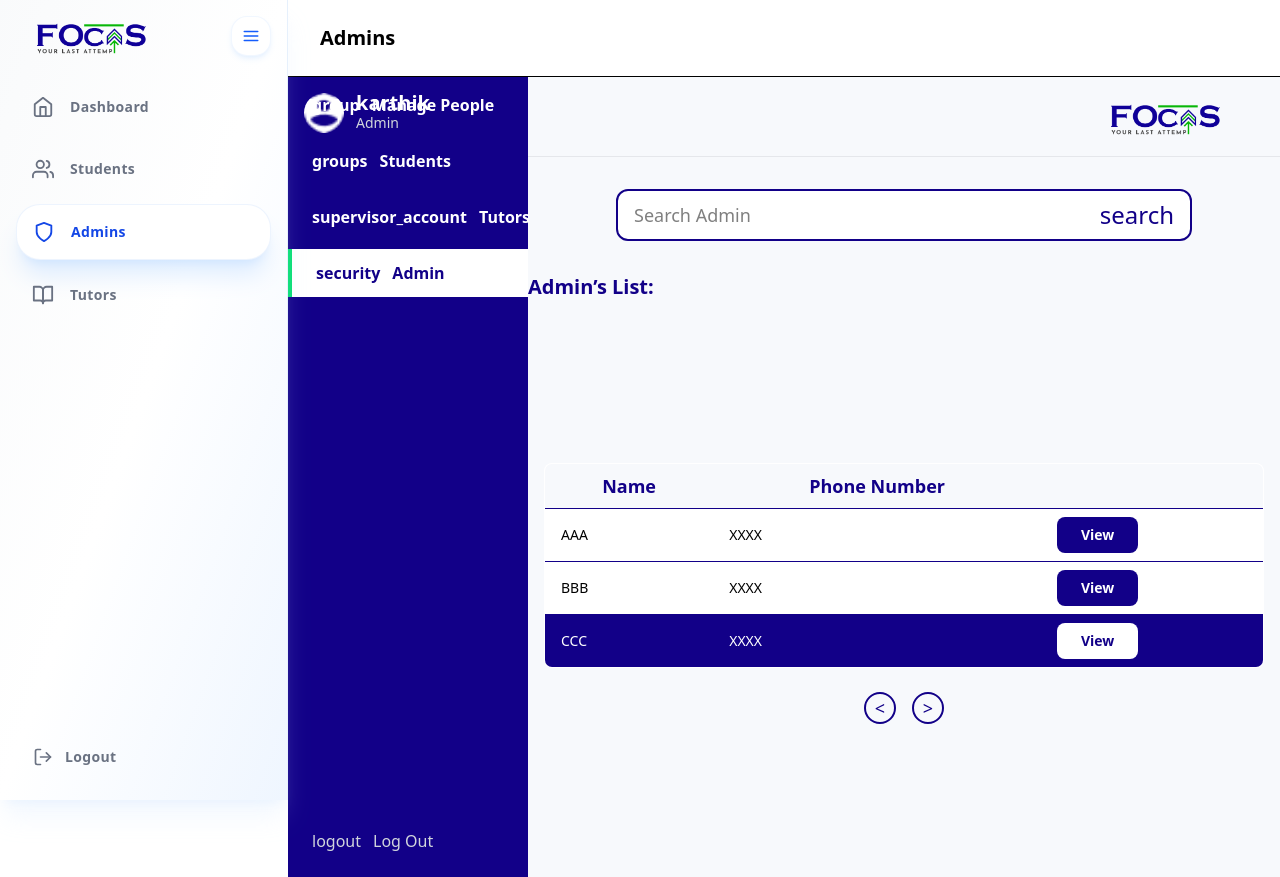
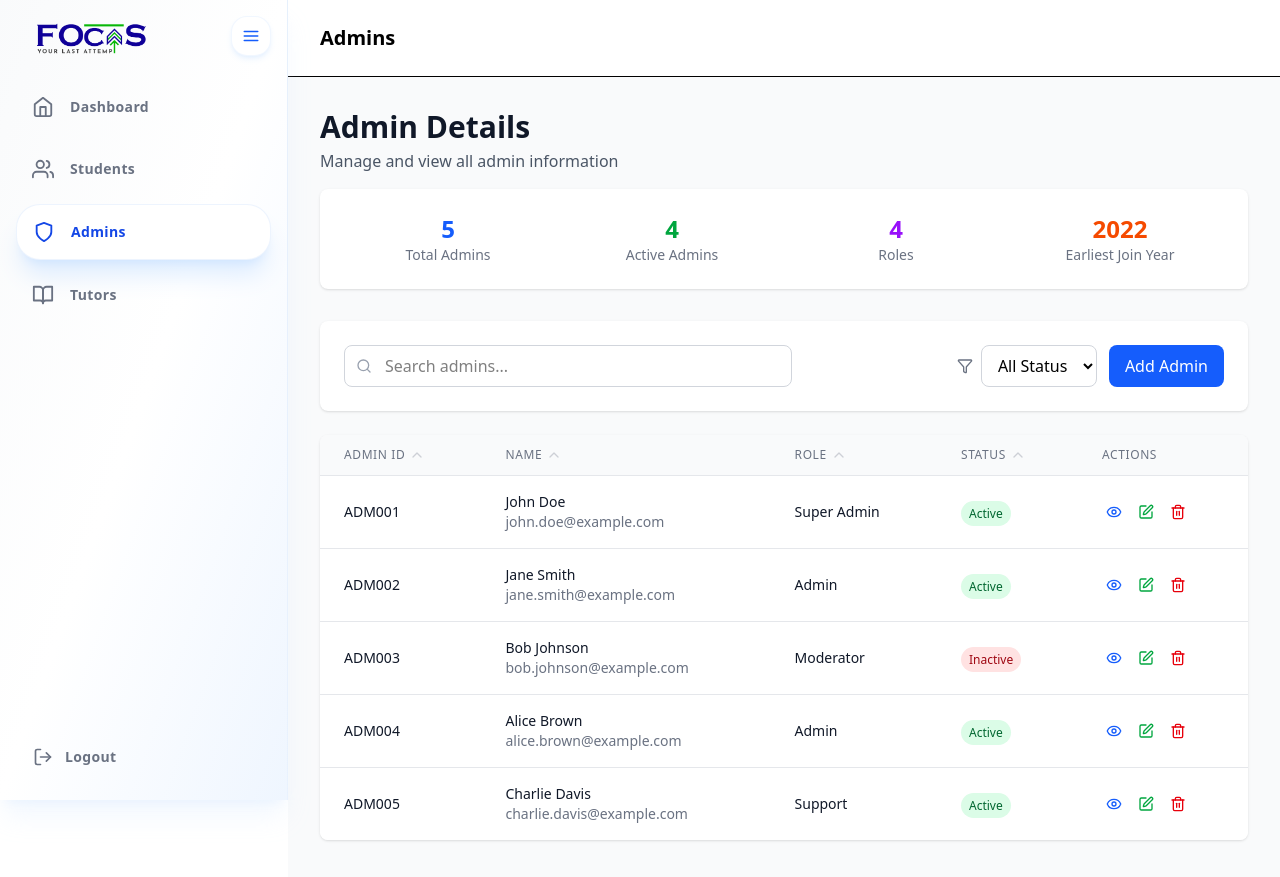
Before and after one commit to Focas-Production/Focas-Ai-Assistant-App-UI, a React (Vite) app: page /admin in a window 1280 px wide. Both pictures are taken after a click on the element "Admins". Built offline with nearby package versions, Linux system fonts and the light colour scheme.

Commit message:
added base for admindetails - admin

```diff
--- a/src/pages/admin/AdminDetails.tsx
+++ b/src/pages/admin/AdminDetails.tsx
@@ -1,101 +1,185 @@
-import React from 'react';
-import logo from '../../assets/logo.png';
-import adminIcon from '../../assets/admin.png';
-
-const AdminSidebar: React.FC = () => (
-  <div className="bg-[#120088] text-white w-60 h-screen flex flex-col justify-between fixed font-poppins">
-    {/* Top Profile */}
-    <div className="p-4 flex items-center gap-3">
-      <img src={adminIcon} alt="Admin" className="w-10 h-10 rounded-full" />
-      <div>
-        <p className="text-[20px] font-semibold leading-5">karthik</p>
-        <p className="text-sm text-gray-300">Admin</p>
-      </div>
-    </div>
-    {/* Navigation Menu */}
-    <nav className="flex flex-col gap-2 text-[16px] mt-[-600px]">
-      <a href="/admin/dashboard" className="flex items-center gap-3 px-6 py-3 font-semibold text-white hover:bg-[#100070]">
-        <span className="material-icons">group</span> Manage People
-      </a>
-      <a href="/admin/student-details" className="flex items-center gap-3 px-6 py-3 font-semibold text-white hover:bg-[#100070]">
-        <span className="material-icons">groups</span> Students
-      </a>
-      <a href="/admin/tutor-details" className="flex items-center gap-3 px-6 py-3 font-semibold text-white hover:bg-[#100070]">
-        <span className="material-icons">supervisor_account</span> Tutors
-      </a>
-      <a href="/admin/admin-details" className="flex items-center gap-3 px-6 py-3 font-semibold bg-white text-[#120088] border-l-4 border-green-400">
-        <span className="material-icons">security</span> Admin
-      </a>
-    </nav>
-    {/* Bottom Logout */}
-    <div className="mb-6 pl-6">
-      <button className="flex items-center gap-3 text-[16px] text-gray-300 hover:text-white">
-        <span className="material-icons">logout</span> Log Out
-      </button>
-    </div>
-  </div>
-);
+import React, { useState, useMemo } from 'react';
+import { Search, ChevronUp, ChevronDown, Eye, Edit, Trash2, Filter } from 'lucide-react';
 
 const AdminDetails = () => {
-  const admins = [
-    { name: 'AAA', phone: 'XXXX' },
-    { name: 'BBB', phone: 'XXXX' },
-    { name: 'CCC', phone: 'XXXX' },
-  ];
+  const [admins, setAdmins] = useState([
+    { id: 1, name: "John Doe", email: "john.doe@example.com", adminId: "ADM001", role: "Super Admin", status: "Active", joinDate: "2022-01-10" },
+    { id: 2, name: "Jane Smith", email: "jane.smith@example.com", adminId: "ADM002", role: "Admin", status: "Active", joinDate: "2022-06-15" },
+    { id: 3, name: "Bob Johnson", email: "bob.johnson@example.com", adminId: "ADM003", role: "Moderator", status: "Inactive", joinDate: "2023-03-20" },
+    { id: 4, name: "Alice Brown", email: "alice.brown@example.com", adminId: "ADM004", role: "Admin", status: "Active", joinDate: "2023-09-01" },
+    { id: 5, name: "Charlie Davis", email: "charlie.davis@example.com", adminId: "ADM005", role: "Support", status: "Active", joinDate: "2024-01-15" },
+  ]);
+
+  const [searchTerm, setSearchTerm] = useState("");
+  const [sortConfig, setSortConfig] = useState({ key: null, direction: 'asc' });
+  const [filterStatus, setFilterStatus] = useState("All");
+
+  const handleSort = (key) => {
+    let direction = 'asc';
+    if (sortConfig.key === key && sortConfig.direction === 'asc') {
+      direction = 'desc';
+    }
+    setSortConfig({ key, direction });
+  };
+
+  const filteredAndSortedAdmins = useMemo(() => {
+    let filtered = admins.filter(admin => {
+      const matchesSearch = admin.name.toLowerCase().includes(searchTerm.toLowerCase()) ||
+        admin.email.toLowerCase().includes(searchTerm.toLowerCase()) ||
+        admin.adminId.toLowerCase().includes(searchTerm.toLowerCase()) ||
+        admin.role.toLowerCase().includes(searchTerm.toLowerCase());
+      const matchesStatus = filterStatus === "All" || admin.status === filterStatus;
+      return matchesSearch && matchesStatus;
+    });
+
+    if (sortConfig.key) {
+      filtered.sort((a, b) => {
+        if (a[sortConfig.key] < b[sortConfig.key]) return sortConfig.direction === 'asc' ? -1 : 1;
+        if (a[sortConfig.key] > b[sortConfig.key]) return sortConfig.direction === 'asc' ? 1 : -1;
+        return 0;
+      });
+    }
+
+    return filtered;
+  }, [admins, searchTerm, sortConfig, filterStatus]);
+
+  const getSortIcon = (columnName) => {
+    if (sortConfig.key !== columnName) {
+      return <ChevronUp className="w-4 h-4 opacity-30" />;
+    }
+    return sortConfig.direction === 'asc' ? <ChevronUp className="w-4 h-4" /> : <ChevronDown className="w-4 h-4" />;
+  };
+
+  const getStatusBadge = (status) => (
+    <span className={`px-2 py-1 rounded-full text-xs font-medium ${status === 'Active' ? 'bg-green-100 text-green-800' : 'bg-red-100 text-red-800'}`}>
+      {status}
+    </span>
+  );
+
   return (
-    <div className="flex h-screen bg-[#f7f9fc]">
-      <AdminSidebar />
-      <div className="flex-1 ml-60 flex flex-col relative">
+    <div className="p-8 bg-gray-50 min-h-screen">
+      <div className="max-w-7xl mx-auto">
         {/* Header */}
-        <div className="flex justify-end items-center h-20 px-10 border-b border-gray-200 bg-transparent">
-          <img src={logo} alt="FOCAS Logo" className="h-10 w-auto" />
+        <div className="mb-4">
+          <h2 className="text-3xl font-bold text-gray-900 mb-1">Admin Details</h2>
+          <p className="text-gray-600 mb-4">Manage and view all admin information</p>
         </div>
-        {/* Search Bar */}
-        <div className="flex justify-center mt-8">
-          <div className="w-full max-w-xl flex items-center border-2 border-[#120088] rounded-xl px-4 py-2 bg-white">
-            <input
-              type="text"
-              className="flex-1 outline-none border-none text-lg bg-transparent"
-              placeholder="Search Admin"
-            />
-            <span className="material-icons text-[#120088] text-2xl ml-2">search</span>
+
+        {/* Summary Stats */}
+        <div className="mb-8 bg-white rounded-lg shadow-sm p-6">
+          <div className="grid grid-cols-1 md:grid-cols-4 gap-4 text-center">
+            <div>
+              <div className="text-2xl font-bold text-blue-600">{admins.length}</div>
+              <div className="text-sm text-gray-500">Total Admins</div>
+            </div>
+            <div>
+              <div className="text-2xl font-bold text-green-600">{admins.filter(a => a.status === 'Active').length}</div>
+              <div className="text-sm text-gray-500">Active Admins</div>
+            </div>
+            <div>
+              <div className="text-2xl font-bold text-purple-600">{new Set(admins.map(a => a.role)).size}</div>
+              <div className="text-sm text-gray-500">Roles</div>
+            </div>
+            <div>
+              <div className="text-2xl font-bold text-orange-600">{admins.length > 0 ? admins[0].joinDate.slice(0, 4) : '-'}</div>
+              <div className="text-sm text-gray-500">Earliest Join Year</div>
+            </div>
           </div>
         </div>
-        {/* Heading */}
-        <div className="w-full max-w-3xl mt-8 text-[#120088] text-xl font-bold">Admin’s List:</div>
+
+        {/* Controls */}
+        <div className="bg-white rounded-lg shadow-sm p-6 mb-6">
+          <div className="flex flex-col md:flex-row gap-4 items-start md:items-center justify-between">
+            <div className="relative flex-1 max-w-md">
+              <Search className="absolute left-3 top-1/2 transform -translate-y-1/2 text-gray-400 w-4 h-4" />
+              <input
+                type="text"
+                placeholder="Search admins..."
+                className="w-full pl-10 pr-4 py-2 border border-gray-300 rounded-lg focus:ring-2 focus:ring-blue-500 focus:border-transparent"
+                value={searchTerm}
+                onChange={(e) => setSearchTerm(e.target.value)}
+              />
+            </div>
+            <div className="flex gap-3">
+              <div className="flex items-center gap-2">
+                <Filter className="w-4 h-4 text-gray-500" />
+                <select
+                  className="border border-gray-300 rounded-lg px-3 py-2 focus:ring-2 focus:ring-blue-500 focus:border-transparent"
+                  value={filterStatus}
+                  onChange={(e) => setFilterStatus(e.target.value)}
+                >
+                  <option value="All">All Status</option>
+                  <option value="Active">Active</option>
+                  <option value="Inactive">Inactive</option>
+                </select>
+              </div>
+              <button className="bg-blue-600 text-white px-4 py-2 rounded-lg hover:bg-blue-700 transition-colors">
+                Add Admin
+              </button>
+            </div>
+          </div>
+        </div>
+
         {/* Table */}
-        <div className="flex-1 flex flex-col items-center justify-center px-4">
-          <div className="w-full max-w-3xl mt-2">
-            <table className="w-full border border-[#120088] text-sm rounded-lg overflow-hidden bg-white">
-              <thead className="bg-[#f7f9fc] border-b border-[#120088]">
+        <div className="bg-white rounded-lg shadow-sm overflow-hidden">
+          <div className="overflow-x-auto">
+            <table className="min-w-full divide-y divide-gray-200">
+              <thead className="bg-gray-50">
                 <tr>
-                  <th className="py-2 px-4 text-[#120088] text-lg font-bold">Name</th>
-                  <th className="py-2 px-4 text-[#120088] text-lg font-bold">Phone Number</th>
-                  <th className="py-2 px-4"></th>
+                  {['adminId', 'name', 'role', 'status'].map((key) => (
+                    <th
+                      key={key}
+                      className="px-6 py-3 text-left text-xs font-medium text-gray-500 uppercase tracking-wider cursor-pointer hover:bg-gray-100 transition-colors"
+                      onClick={() => handleSort(key)}
+                    >
+                      <div className="flex items-center gap-1">
+                        {key === 'adminId' ? 'Admin ID' : key.charAt(0).toUpperCase() + key.slice(1)}
+                        {getSortIcon(key)}
+                      </div>
+                    </th>
+                  ))}
+                  <th className="px-6 py-3 text-left text-xs font-medium text-gray-500 uppercase tracking-wider">
+                    Actions
+                  </th>
                 </tr>
               </thead>
-              <tbody>
-                {admins.map((row, idx) => (
-                  <tr key={idx} className={`border-b border-[#120088] last:border-b-0 ${idx === 2 ? 'bg-[#120088] text-white' : ''}`}>
-                    <td className="py-2 px-4">{row.name}</td>
-                    <td className="py-2 px-4">{row.phone}</td>
-                    <td className="py-2 px-4">
-                      <button
-                        className={`px-6 py-2 rounded-lg font-semibold transition ${idx === 2 ? 'bg-white text-[#120088]' : 'bg-[#120088] text-white'}`}
-                      >
-                        View
-                      </button>
+              <tbody className="bg-white divide-y divide-gray-200">
+                {filteredAndSortedAdmins.map((admin) => (
+                  <tr key={admin.id} className="hover:bg-gray-50 transition-colors">
+                    <td className="px-6 py-4 whitespace-nowrap text-sm font-medium text-gray-900">{admin.adminId}</td>
+                    <td className="px-6 py-4 whitespace-nowrap">
+                      <div>
+                        <div className="text-sm font-medium text-gray-900">{admin.name}</div>
+                        <div className="text-sm text-gray-500">{admin.email}</div>
+                      </div>
+                    </td>
+                    <td className="px-6 py-4 whitespace-nowrap text-sm text-gray-900">{admin.role}</td>
+                    <td className="px-6 py-4 whitespace-nowrap">{getStatusBadge(admin.status)}</td>
+                    <td className="px-6 py-4 whitespace-nowrap text-sm text-gray-500">
+                      <div className="flex items-center gap-2">
+                        <button className="text-blue-600 hover:text-blue-900 transition-colors p-1 hover:bg-blue-50 rounded" title="View Details">
+                          <Eye className="w-4 h-4" />
+                        </button>
+                        <button className="text-green-600 hover:text-green-900 transition-colors p-1 hover:bg-green-50 rounded" title="Edit Admin">
+                          <Edit className="w-4 h-4" />
+                        </button>
+                        <button className="text-red-600 hover:text-red-900 transition-colors p-1 hover:bg-red-50 rounded" title="Delete Admin">
+                          <Trash2 className="w-4 h-4" />
+                        </button>
+                      </div>
                     </td>
                   </tr>
                 ))}
               </tbody>
             </table>
-            {/* Pagination */}
-            <div className="flex justify-center items-center gap-4 mt-6">
-              <button className="w-8 h-8 flex items-center justify-center border-2 border-[#120088] rounded-full text-[#120088] text-lg hover:bg-[#120088] hover:text-white transition">&lt;</button>
-              <button className="w-8 h-8 flex items-center justify-center border-2 border-[#120088] rounded-full text-[#120088] text-lg hover:bg-[#120088] hover:text-white transition">&gt;</button>
+          </div>
+          {filteredAndSortedAdmins.length === 0 && (
+            <div className="text-center py-12">
+              <Search className="w-12 h-12 mx-auto text-gray-400 mb-4" />
+              <h3 className="text-lg font-medium text-gray-900">No admins found</h3>
+              <p className="text-gray-500">Try adjusting your search or filters.</p>
             </div>
-          </div>
+          )}
         </div>
       </div>
     </div>
```
